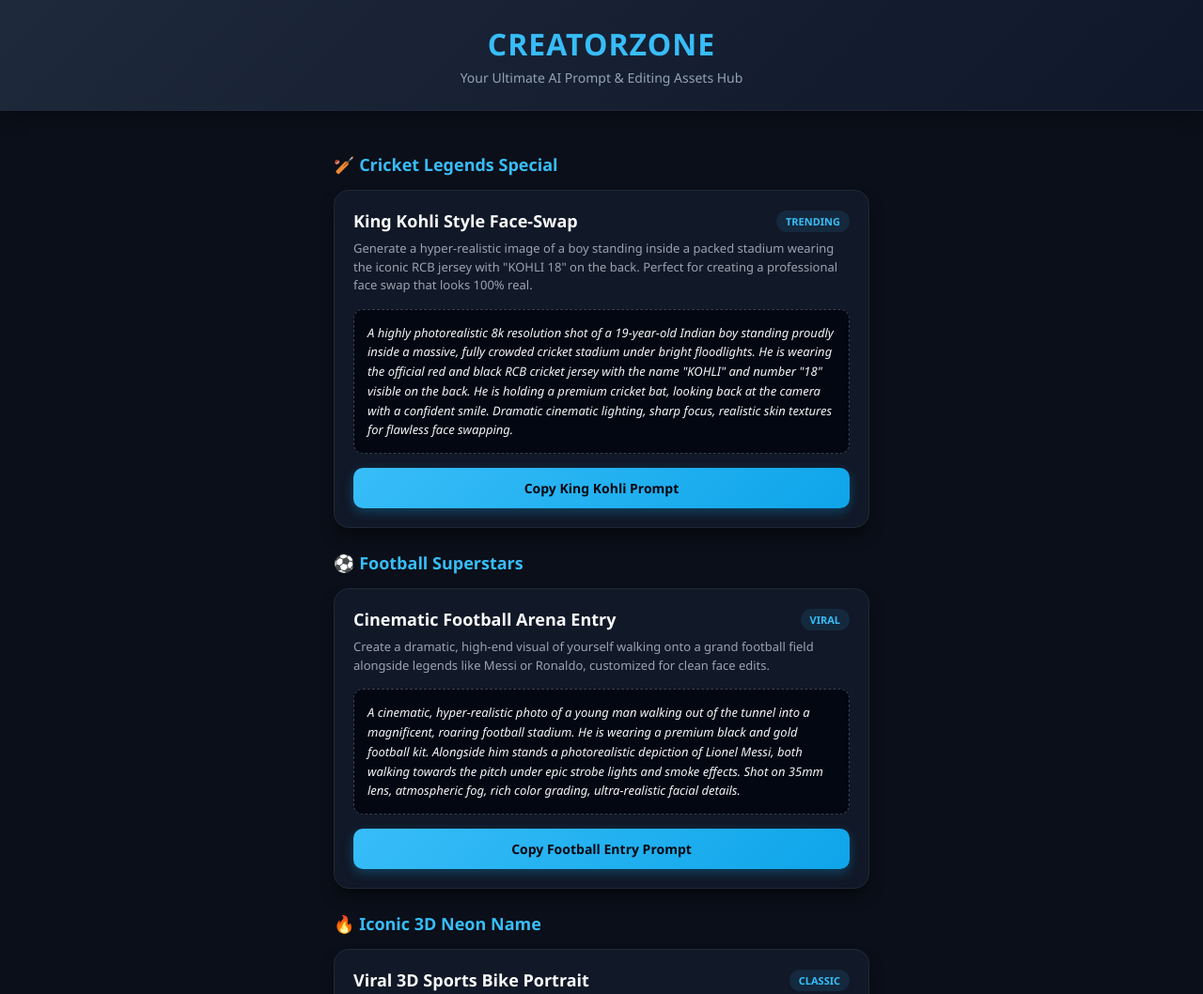
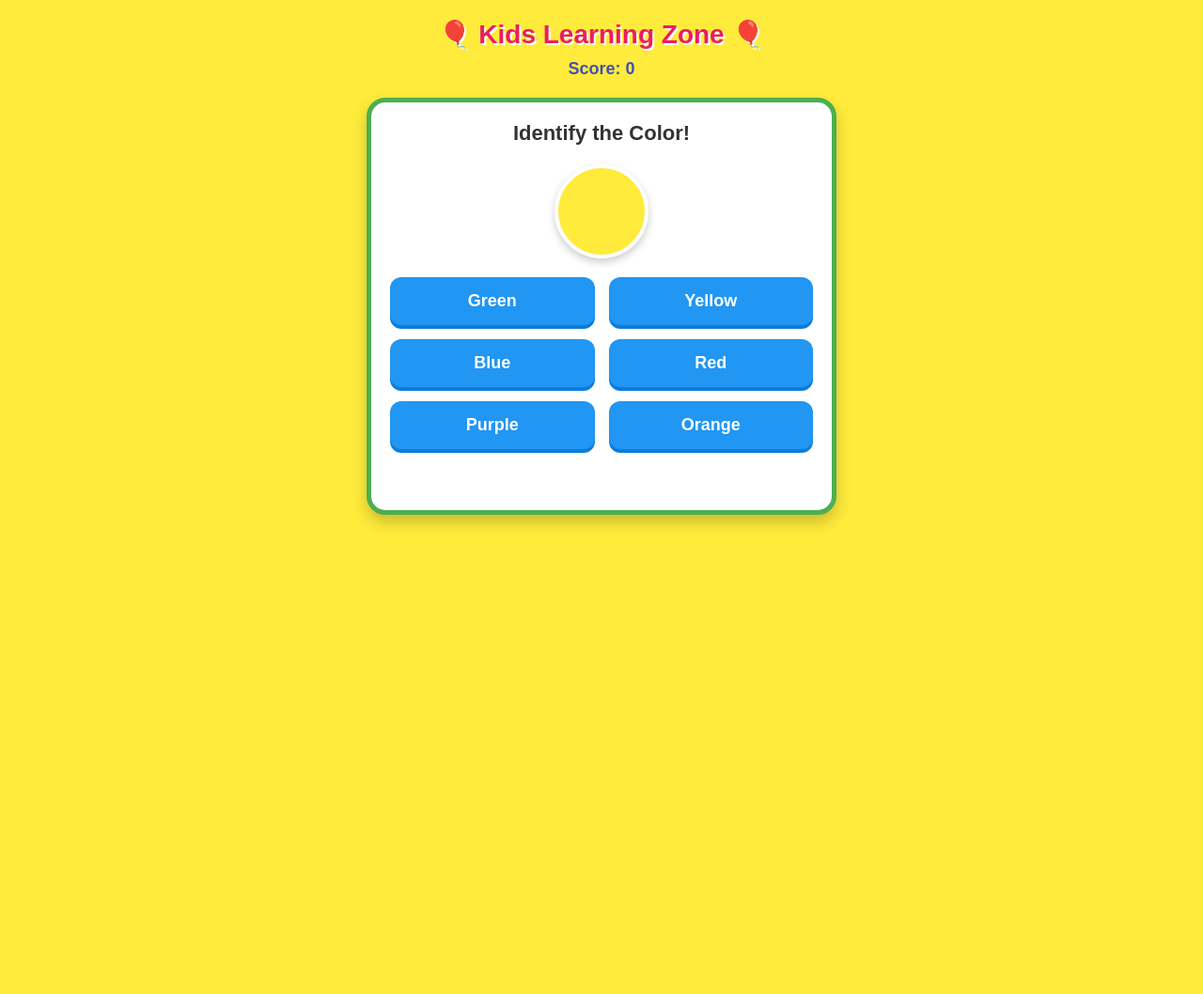
Before and after one commit to nayanthakuria18-blip/creatorzone, a plain HTML site: page index.html in a window 1280 px wide. Shown: the top 1058 px of the page at 94% size. After the commit the page ends 800 px from the top, so only its background shows below. Drawn offline with Linux system fonts and the light colour scheme.

Commit message:
Update index.html

```diff
--- a/index.html
+++ b/index.html
@@ -3,250 +3,91 @@
 <head>
     <meta charset="UTF-8">
     <meta name="viewport" content="width=device-width, initial-scale=1.0">
-    <title>CreatorZone | Premium AI Prompt Hub</title>
+    <title>Kids Fun Learning Game</title>
     <style>
-        * {
-            margin: 0;
-            padding: 0;
-            box-sizing: border-box;
-            font-family: 'Segoe UI', Roboto, Helvetica, Arial, sans-serif;
-        }
+        * { margin: 0; padding: 0; box-sizing: border-box; font-family: 'Arial', sans-serif; }
+        body { background-color: #ffeb3b; text-align: center; padding: 20px; }
+        h1 { color: #e91e63; font-size: 28px; margin-bottom: 10px; text-shadow: 2px 2px #fff; }
+        .score-box { font-size: 18px; color: #3f51b5; font-weight: bold; margin-bottom: 20px; }
 
-        body {
-            background-color: #0b0f19;
-            color: #e2e8f0;
-            padding-bottom: 60px;
-        }
+        /* Game Screen */
+        .game-container { background: #fff; border-radius: 20px; padding: 20px; max-width: 500px; margin: 0 auto; box-shadow: 0 8px 16px rgba(0,0,0,0.2); border: 5px solid #4caf50; }
+        .question-box { font-size: 22px; font-weight: bold; margin-bottom: 20px; color: #333; }
+        .color-target { width: 100px; height: 100px; border-radius: 50%; margin: 0 auto 20px auto; border: 4px solid #fff; box-shadow: 0 4px 8px rgba(0,0,0,0.2); }
 
-        /* App Header */
-        header {
-            background: linear-gradient(135deg, #1e293b, #0f172a);
-            padding: 25px 15px;
-            text-align: center;
-            border-bottom: 1px solid #1e293b;
-            box-shadow: 0 4px 20px rgba(0,0,0,0.3);
-        }
+        /* Options Buttons */
+        .options-grid { display: grid; grid-template-columns: 1fr 1fr; gap: 15px; margin-top: 20px; }
+        .option-btn { background-color: #2196f3; color: white; border: none; padding: 15px; font-size: 18px; font-weight: bold; border-radius: 12px; cursor: pointer; box-shadow: 0 4px #0b7dda; }
+        .option-btn:active { box-shadow: none; transform: translateY(4px); }
 
-        header h1 {
-            color: #38bdf8;
-            font-size: 32px;
-            font-weight: 800;
-            letter-spacing: 1px;
-            text-transform: uppercase;
-        }
-
-        header p {
-            color: #94a3b8;
-            font-size: 14px;
-            margin-top: 5px;
-        }
-
-        .container {
-            max-width: 600px;
-            margin: 0 auto;
-            padding: 20px 15px;
-        }
-
-        .category-title {
-            font-size: 18px;
-            color: #38bdf8;
-            margin: 25px 0 15px 0;
-            font-weight: 700;
-            display: flex;
-            align-items: center;
-            gap: 8px;
-        }
-
-        /* Premium Prompt Cards */
-        .card {
-            background-color: #111827;
-            border-radius: 16px;
-            padding: 20px;
-            margin-bottom: 20px;
-            border: 1px solid #1f2937;
-            box-shadow: 0 10px 15px -3px rgba(0, 0, 0, 0.5);
-            transition: transform 0.2s, border-color 0.2s;
-        }
-
-        .card:hover {
-            border-color: #38bdf8;
-            transform: translateY(-2px);
-        }
-
-        .card h3 {
-            font-size: 18px;
-            color: #f9fafb;
-            margin-bottom: 8px;
-            display: flex;
-            align-items: center;
-            justify-content: space-between;
-        }
-
-        .tag {
-            background: rgba(56, 189, 248, 0.1);
-            color: #38bdf8;
-            padding: 4px 10px;
-            border-radius: 20px;
-            font-size: 11px;
-            font-weight: 600;
-            text-transform: uppercase;
-        }
-
-        .card p {
-            font-size: 13px;
-            color: #9ca3af;
-            line-height: 1.5;
-            margin-bottom: 15px;
-        }
-
-        .prompt-box {
-            background-color: #030712;
-            border: 1px dashed #374151;
-            border-radius: 10px;
-            padding: 14px;
-            font-size: 13px;
-            color: #f3f4f6;
-            line-height: 1.6;
-            margin-bottom: 15px;
-            word-wrap: break-word;
-            font-style: italic;
-        }
-
-        /* Action Buttons */
-        .btn {
-            display: inline-block;
-            width: 100%;
-            background: linear-gradient(135deg, #38bdf8, #0ea5e9);
-            color: #030712;
-            text-align: center;
-            padding: 12px;
-            border-radius: 10px;
-            font-weight: 700;
-            text-decoration: none;
-            font-size: 14px;
-            border: none;
-            cursor: pointer;
-            transition: opacity 0.2s;
-            box-shadow: 0 4px 12px rgba(14, 165, 233, 0.3);
-        }
-
-        .btn:hover {
-            opacity: 0.9;
-        }
-
-        .btn-alt {
-            background: linear-gradient(135deg, #4b5563, #374151);
-            color: #ffffff;
-            box-shadow: none;
-        }
-
-        /* Toast Notification */
-        .toast {
-            position: fixed;
-            bottom: 30px;
-            left: 51%;
-            transform: translateX(-50%);
-            background-color: #10b981;
-            color: white;
-            padding: 12px 24px;
-            border-radius: 30px;
-            font-weight: 600;
-            font-size: 14px;
-            box-shadow: 0 10px 25px rgba(16, 185, 129, 0.4);
-            display: none;
-            z-index: 1000;
-            animation: fadeInUp 0.3s ease;
-        }
-
-        @keyframes fadeInUp {
-            from { bottom: 10px; opacity: 0; }
-            to { bottom: 30px; opacity: 1; }
-        }
-
-        footer {
-            text-align: center;
-            padding: 30px 20px;
-            color: #4b5563;
-            font-size: 12px;
-            border-top: 1px solid #111827;
-            margin-top: 30px;
-        }
+        /* Message popup */
+        #message { font-size: 20px; font-weight: bold; margin-top: 15px; min-height: 30px; }
+        .correct { color: #4caf50; }
+        .wrong { color: #f44336; }
     </style>
 </head>
 <body>
 
-    <header>
-        <h1>CreatorZone</h1>
-        <p>Your Ultimate AI Prompt & Editing Assets Hub</p>
-    </header>
+    <h1>🎈 Kids Learning Zone 🎈</h1>
+    <div class="score-box">Score: <span id="score">0</span></div>
 
-    <div class="container">
+    <div class="game-container">
+        <div class="question-box" id="instruction">Identify the Color!</div>
+        <div class="color-target" id="colorDisplay"></div>
 
-        <!-- CATEGORY 1: CRICKET -->
-        <div class="category-title">🏏 Cricket Legends Special</div>
-
-        <div class="card">
-            <h3>King Kohli Style Face-Swap <span class="tag">Trending</span></h3>
-            <p>Generate a hyper-realistic image of a boy standing inside a packed stadium wearing the iconic RCB jersey with "KOHLI 18" on the back. Perfect for creating a professional face swap that looks 100% real.</p>
-            <div class="prompt-box" id="p1">
-                A highly photorealistic 8k resolution shot of a 19-year-old Indian boy standing proudly inside a massive, fully crowded cricket stadium under bright floodlights. He is wearing the official red and black RCB cricket jersey with the name "KOHLI" and number "18" visible on the back. He is holding a premium cricket bat, looking back at the camera with a confident smile. Dramatic cinematic lighting, sharp focus, realistic skin textures for flawless face swapping.
-            </div>
-            <button class="btn" onclick="copyToClipboard('p1')">Copy King Kohli Prompt</button>
+        <div class="options-grid" id="optionsContainer">
+            <!-- Buttons will come here automatically -->
         </div>
 
-        <!-- CATEGORY 2: FOOTBALL -->
-        <div class="category-title">⚽ Football Superstars</div>
-
-        <div class="card">
-            <h3>Cinematic Football Arena Entry <span class="tag">Viral</span></h3>
-            <p>Create a dramatic, high-end visual of yourself walking onto a grand football field alongside legends like Messi or Ronaldo, customized for clean face edits.</p>
-            <div class="prompt-box" id="p2">
-                A cinematic, hyper-realistic photo of a young man walking out of the tunnel into a magnificent, roaring football stadium. He is wearing a premium black and gold football kit. Alongside him stands a photorealistic depiction of Lionel Messi, both walking towards the pitch under epic strobe lights and smoke effects. Shot on 35mm lens, atmospheric fog, rich color grading, ultra-realistic facial details.
-            </div>
-            <button class="btn" onclick="copyToClipboard('p2')">Copy Football Entry Prompt</button>
-        </div>
-
-        <!-- CATEGORY 3: NEON 3D -->
-        <div class="category-title">🔥 Iconic 3D Neon Name</div>
-
-        <div class="card">
-            <h3>Viral 3D Sports Bike Portrait <span class="tag">Classic</span></h3>
-            <p>The legendary neon name wall portrait with a premium sports bike. High resolution and perfect contrasting shadows.</p>
-            <div class="prompt-box" id="p3">
-                A photorealistic 3D digital artwork of a stylish young Indian boy sitting casually on top of a glossy black superbike. The background is a dark, wet concrete wall with the name "NAYAN" glowing brilliantly in cyan and pure white neon lighting. He is wearing a modern leather jacket and dark sunglasses. Intense shadows, global illumination, 8k render, perfect face swap ready.
-            </div>
-            <button class="btn" onclick="copyToClipboard('p3')">Copy 3D Neon Prompt</button>
-        </div>
-
-        <!-- CATEGORY 4: VIDEO EDITING -->
-        <div class="category-title">🎬 Video Editing Assets</div>
-
-        <div class="card">
-            <h3>Cinematic Video Backgrounds & Visualizers</h3>
-            <p>Direct access to download looping background visualizers, cinematic overlay effects, and royalty-free music tracks to make your Reels and YouTube videos go viral.</p>
-            <a href="https://www.youtube.com/@nayanbeats" target="_blank" class="btn btn-alt">Get Visual Assets & Beats</a>
-        </div>
-
+        <div id="message"></div>
     </div>
 
-    <footer>
-        <p>&copy; 2026 CreatorZone. Created for Next-Gen Creators.</p>
-    </footer>
+    <script>
+        let score = 0;
+        let colors = ["Red", "Blue", "Green", "Yellow", "Orange", "Purple"];
+        let hexColors = { "Red": "#f44336", "Blue": "#2196f3", "Green": "#4caf50", "Yellow": "#ffeb3b", "Orange": "#ff9800", "Purple": "#9c27b0" };
+        let currentTarget = "";
 
-    <!-- Toast Notification Box -->
-    <div class="toast" id="toastBox">✓ Prompt Copied Successfully!</div>
+        function startGame() {
+            document.getElementById("message").innerText = "";
+            // Select a random color
+            let randomIndex = Math.floor(Math.random() * colors.length);
+            currentTarget = colors[randomIndex];
 
-    <script>
-        function copyToClipboard(id) {
-            var text = document.getElementById(id).innerText;
-            navigator.clipboard.writeText(text).then(function() {
-                var toast = document.getElementById("toastBox");
-                toast.style.display = "block";
-                setTimeout(function() {
-                    toast.style.display = "none";
-                }, 2000);
+            // Display the color circle
+            document.getElementById("colorDisplay").style.backgroundColor = hexColors[currentTarget];
+
+            // Clear old buttons
+            let container = document.getElementById("optionsContainer");
+            container.innerHTML = "";
+
+            // Create shuffled buttons
+            let shuffledOptions = [...colors].sort(() => 0.5 - Math.random());
+            shuffledOptions.forEach(color => {
+                let btn = document.createElement("button");
+                btn.className = "option-btn";
+                btn.innerText = color;
+                btn.onclick = () => checkAnswer(color);
+                container.appendChild(btn);
             });
         }
+
+        function checkAnswer(selectedColor) {
+            let msgBox = document.getElementById("message");
+            if(selectedColor === currentTarget) {
+                score += 10;
+                document.getElementById("score").innerText = score;
+                msgBox.className = "correct";
+                msgBox.innerText = "🎉 Superb! Correct Answer!";
+                setTimeout(startGame, 1500); // Next question after 1.5 sec
+            } else {
+                msgBox.className = "wrong";
+                msgBox.innerText = "❌ Try Again, Buddy!";
+            }
+        }
+
+        // Start the game for the first time
+        startGame();
     </script>
 
 </body>
```
